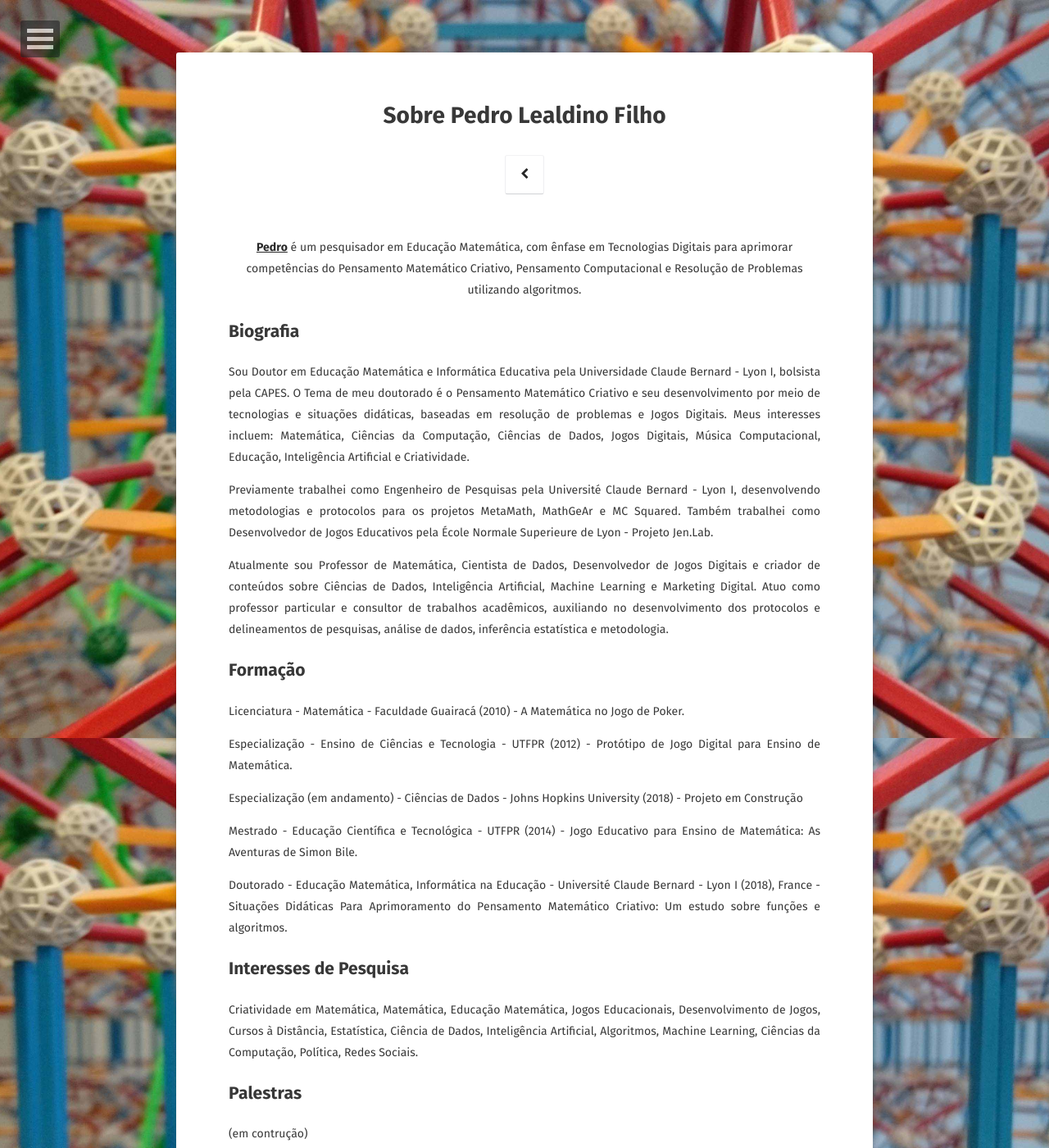
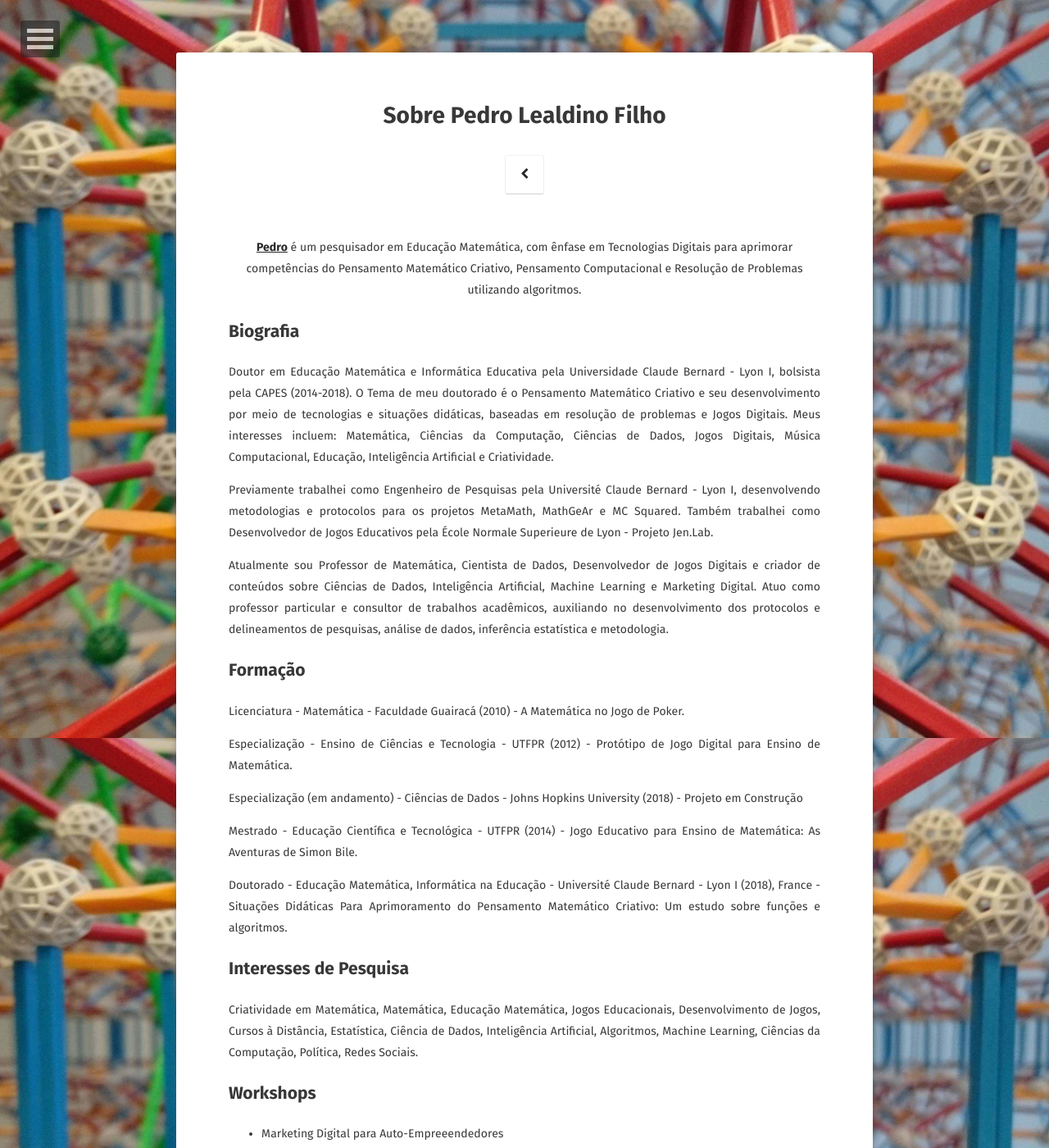
Before and after one commit to meumesmo/meumesmo.github.io, a Jekyll site: the page built from about/index.md, in a window 1280 px wide and 1400 px high. Shown: the whole window at 82% size. Built offline with Jekyll 4.4.1, drawn with Linux system fonts in a browser that asks for light colours; some web fonts are replaced; some of the changed text lies outside the part shown.

Commit message:
Update index.md

```diff
--- a/about/index.md
+++ b/about/index.md
@@ -10,7 +10,7 @@ comments: false
 
 ## Biografia
 
-Sou Doutor em Educação Matemática e Informática Educativa pela Universidade Claude Bernard - Lyon I, bolsista pela CAPES. O Tema de meu doutorado é o Pensamento Matemático Criativo e seu desenvolvimento por meio de tecnologias e situações didáticas,  baseadas em resolução de problemas e Jogos Digitais. Meus interesses incluem: Matemática, Ciências da Computação, Ciências de Dados, Jogos Digitais, Música Computacional, Educação, Inteligência Artificial e Criatividade.
+Doutor em Educação Matemática e Informática Educativa pela Universidade Claude Bernard - Lyon I, bolsista pela CAPES (2014-2018). O Tema de meu doutorado é o Pensamento Matemático Criativo e seu desenvolvimento por meio de tecnologias e situações didáticas,  baseadas em resolução de problemas e Jogos Digitais. Meus interesses incluem: Matemática, Ciências da Computação, Ciências de Dados, Jogos Digitais, Música Computacional, Educação, Inteligência Artificial e Criatividade.
 
 Previamente trabalhei como Engenheiro de Pesquisas pela Université Claude Bernard - Lyon I, desenvolvendo metodologias e protocolos para os projetos MetaMath, MathGeAr e MC Squared. Também trabalhei como Desenvolvedor de Jogos Educativos pela École Normale Superieure de Lyon - Projeto Jen.Lab.
 
@@ -32,13 +32,21 @@ Doutorado - Educação Matemática, Informática na Educação - Université Cla
 
 Criatividade em Matemática, Matemática, Educação Matemática, Jogos Educacionais, Desenvolvimento de Jogos, Cursos à Distância, Estatística, Ciência de Dados, Inteligência Artificial, Algoritmos, Machine Learning, Ciências da Computação, Política, Redes Sociais.
 
+## Workshops
+
+* Marketing Digital para Auto-Empreeendedores
+* Arte-Ciência: diálogos e interfaces - as relações entre os saberes interdisciplinares e a complexidade
+
 ## Palestras
 
-(em contrução)
+* Pensamento Matemático Criativo - Universidad Antonio Nariño - Bogotá, Colômbia
+* Pensamento Matemático Criativo na resolução de problemas computacionais - Université de Nantes - Nantes, França.
 
 ## Afiliações
 
-Université Claude Bernard - Lyon 1, <a href="http://math.univ-lyon1.fr/irem/"><b>IREM</b></a>
+Université Claude Bernard - Lyon 1, <a href="http://math.univ-lyon1.fr/irem/"><b>IREM</b></a> Instituto de Pesquisas em Educação Matemática - IREM, Lyon.
+
+Escola Optimus: Ensino de Ciências e Tecnologia.
 
 Bolsista - Doutorado Pleno  - <a href = "http://www.capes.gov.br"><b>CAPES</b></a>
 
```
